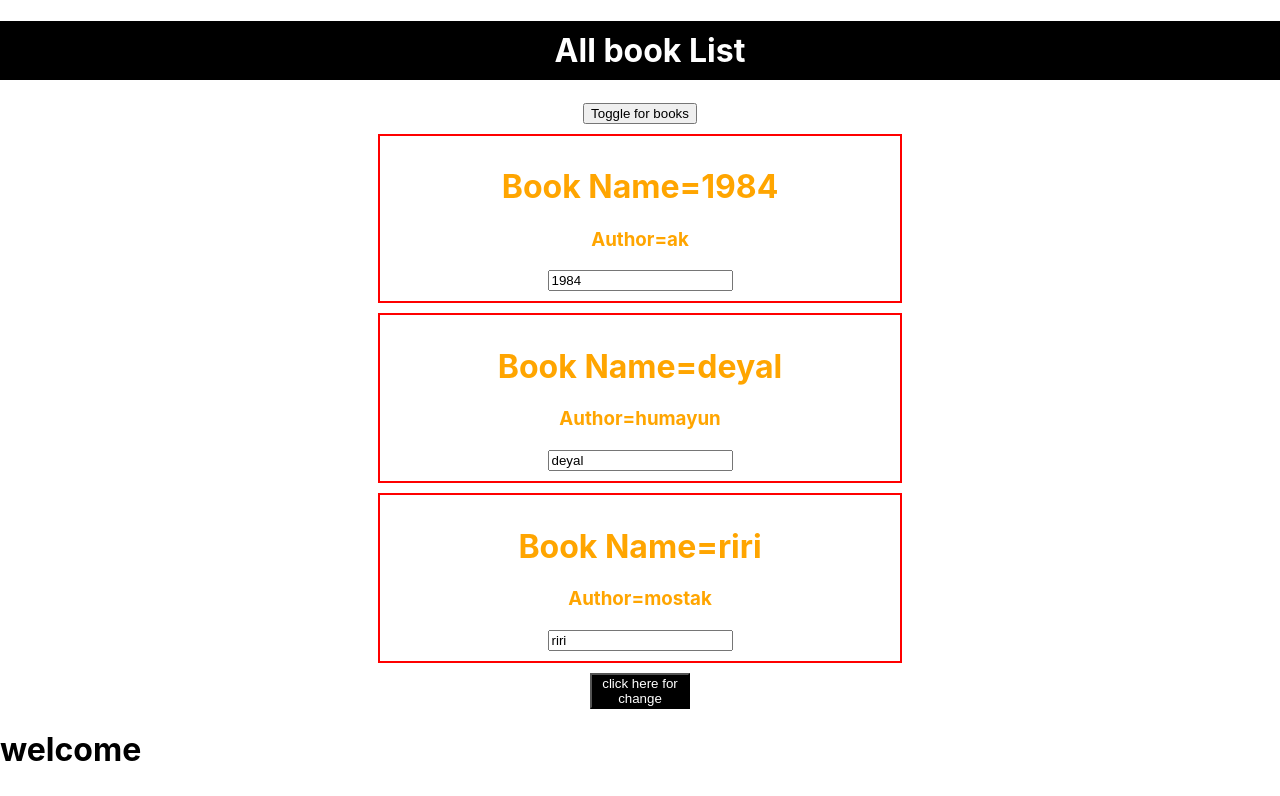
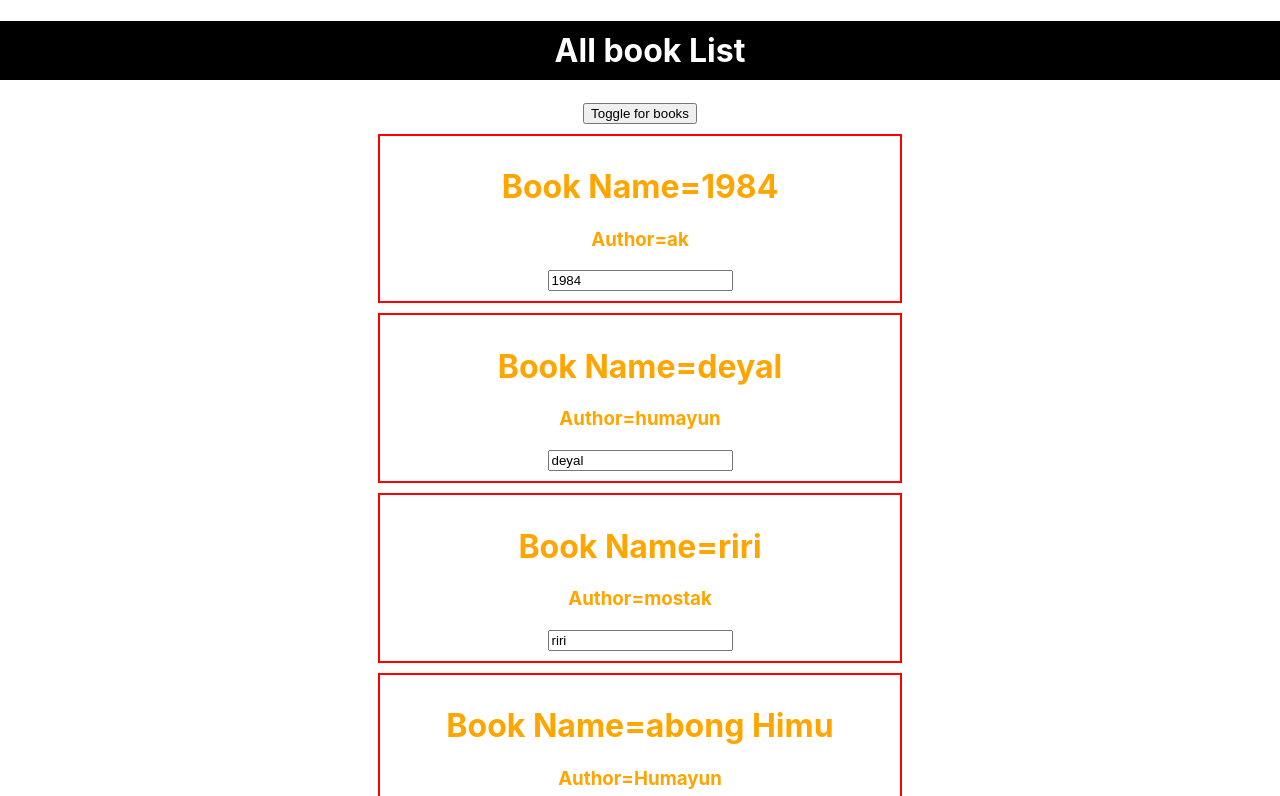
Before and after one commit to CoderAsif85/react-practice, a React (Create React App) app: page / in a window 1280 px wide. Shown: the top 796 px of the page. Built offline with nearby package versions, Linux system fonts and the light colour scheme.

Commit message:
project structured optimised by creating separate file for component

```diff
--- a/src/App.js
+++ b/src/App.js
@@ -1,135 +1,15 @@
 import logo from './logo.svg';
 import './App.css';
-import React, { Component } from 'react';
-import { createElement } from 'react';
-import Person, { Names } from './Components/Person.js';
-import { Newperson } from './Components/class';
-import Book from './Components/book';
-
-// function App() {
-
-//   // create element with jsx
-
-//   // return (
-//   //   <div className="App">
-//   //     <h1>Hello buddy</h1>
-//   //     <Person />
-//   //   </div>
-//   // );
-
-//   // create element with react
-
-//   // return React.createElement('div', { className: 'App' }, createElement("h1", null, 'hello buddy'),
-//   //   <Person />, <Names name='Reazul' age='423' />, <Names name='alif' age='232' />, <Names name='rifat' age='222' />, <Newperson name='boss' age='22' />)
-
-// // };
-
-class App extends Component {
-
-  state = {
-    Books: [{ book_Name: 1984, author: 'ak' },
-    { book_Name: 'deyal', author: 'humayun' },
-    { book_Name: 'riri', author: 'mostak' }],
-    showBooks: true
-  }
-
-  cngBookName = () => {
-    this.setState({
-      Books: [{ book_Name: 'voy', author: 'humayun' },
-      { book_Name: 'inferno', author: 'dan brown' },
-      { book_Name: 'hat kata robin', author: 'jafor iqbal' }]
-    })
-  }
-  changeBookName = (event, index) => {
-    const newBooKName = {
-      ...this.state.Books[index]
-    }
+import React from 'react';
 
 
-    console.log(event.target.value)
+import MainComponent from './Components/MainComponent';
+let App = () => {
 
+  return (
+    <MainComponent />
+  );
 
-    newBooKName.book_Name = event.target.value;
-
-    const Books = [...this.state.Books];
-    Books[index] = newBooKName;
-
-    this.setState({
-      Books: Books
-    })
-
-
-  }
-
-  deleteBooks = index => {
-    const deleteBook = this.state.Books.slice();
-    deleteBook.splice(index, 1);
-    this.setState({
-      Books: deleteBook
-    })
-  }
-  toggleBooks = () => {
-    this.setState({
-      showBooks: !this.state.showBooks
-    })
-
-  }
-
-
-  render() {
-
-    const BookStyleInLine = {
-      backgroundColor: 'black',
-      color: 'white',
-      width: '100px'
-    };
-    const h1Style = {
-      backgroundColor: 'black',
-      width: '100%',
-      color: 'white',
-      padding: '10px'
-
-    }
-
-    const bookList = this.state.Books;
-
-
-    const AllBook = bookList.map((item, index) => {
-
-
-      return (
-
-        <Book
-          book_Name={item.book_Name}
-          author={item.author}
-          deleteItem={() => this.deleteBooks(index)}
-          inputValue={(event) => this.changeBookName(event, index)}
-
-        />
-
-
-      );
-
-    });
-
-
-
-
-    return (
-      <div className='App'>
-        <h1 style={h1Style}> All book List</h1>
-        <button onClick={this.toggleBooks}> Toggle for books</button>
-
-
-        {this.state.showBooks ? AllBook : null}
-
-        <button onClick={this.cngBookName} style={BookStyleInLine}>click here for change</button>
-
-      </div>
-    );
-
-
-  }
 }
 
 
@@ -140,5 +20,4 @@ class App extends Component {
 
 
 
-
 export default App;
--- /dev/null
+++ b/src/Components/MainComponent.js
@@ -0,0 +1,105 @@
+import React, { Component } from "react";
+import Book from "./book";
+import BookState from "../assests/BookState";
+
+import BookList from "./lists/BookList";
+
+class MainComponent extends Component {
+    state = {
+        Books: BookState,
+        showBooks: true
+    }
+
+    cngBookName = () => {
+        this.setState({
+            Books: [{ book_Name: 'voy', author: 'humayun' },
+            { book_Name: 'inferno', author: 'dan brown' },
+            { book_Name: 'hat kata robin', author: 'jafor iqbal' }]
+        })
+    }
+    changeBookName = (event, index) => {
+        const newBooKName = {
+            ...this.state.Books[index]
+        }
+
+
+        console.log(event.target.value)
+
+
+        newBooKName.book_Name = event.target.value;
+
+        const Books = [...this.state.Books];
+        Books[index] = newBooKName;
+
+        this.setState({
+            Books: Books
+        })
+
+
+    }
+
+    deleteBooks = index => {
+        const deleteBook = this.state.Books.slice();
+        deleteBook.splice(index, 1);
+        this.setState({
+            Books: deleteBook
+        })
+    }
+    toggleBooks = () => {
+        this.setState({
+            showBooks: !this.state.showBooks
+        })
+
+    }
+
+
+    render() {
+
+        const BookStyleInLine = {
+            backgroundColor: 'black',
+            color: 'white',
+            width: '100px'
+        };
+        const h1Style = {
+            backgroundColor: 'black',
+            width: '100%',
+            color: 'white',
+            padding: '10px'
+
+        }
+
+
+
+
+
+        const AllBook = <BookList Books={this.state.Books}
+            deleteBooks={this.deleteBooks}
+            changeBookName={this.changeBookName} />
+
+
+
+
+
+
+        return (
+
+
+
+            <div className='App'>
+                <h1 style={h1Style}> All book List</h1>
+                <button onClick={this.toggleBooks}> Toggle for books</button>
+
+
+
+                {this.state.showBooks ? AllBook : null}
+
+                <button onClick={this.cngBookName} style={BookStyleInLine}>click here for change</button>
+
+            </div>
+        );
+
+
+    }
+}
+
+export default MainComponent;
--- a/src/Components/Person.js
+++ /dev/null
@@ -1,21 +0,0 @@
-import React from "react";
-
-function Person() {
-    return (
-        <div>
-            <h1>i am your friend  </h1>
-        </div>
-    );
-}
-
-export let Names = (props) => {
-    return (
-        <div>
-            <h3>Name: {props.name} and Age: {props.age} years</h3>
-        </div>
-    );
-
-}
-
-
-export default Person;
--- a/src/Components/class.js
+++ b/src/Components/class.js
@@ -1,17 +1,19 @@
 import React, { Component } from "react";
 
-export class Newperson extends Component {
 
-    constructor(props) {
-        super(props)
 
-    }
-    render() {
-        return (<div>
-            <h1>My name is {this.props.name}</h1>
-            <h2>My age is {this.props.age}</h2>
-        </div>
-        );
+// export class Newperson extends Component {
 
-    }
-}
+//     constructor(props) {
+//         super(props)
+
+//     }
+//     render() {
+//         return (<div>
+//             <h1>My name is {this.props.name}</h1>
+//             <h2>My age is {this.props.age}</h2>
+//         </div>
+//         );
+
+//     }
+// }
--- /dev/null
+++ b/src/Components/lists/BookList.js
@@ -0,0 +1,29 @@
+import React from "react";
+
+import Book from "../book";
+
+
+const BookList = (props) => {
+
+    return (
+        props.Books.map((item, index) => {
+
+
+            return (
+
+                <Book
+                    book_Name={item.book_Name}
+                    author={item.author}
+                    deleteItem={() => props.deleteBooks(index)}
+                    inputValue={(event) => props.changeBookName(event, index)}
+
+                />
+
+
+            );
+
+        })
+    );
+}
+
+export default BookList;
--- /dev/null
+++ b/src/assests/BookState.js
@@ -0,0 +1,12 @@
+
+
+const BookState = [
+    { book_Name: 1984, author: 'ak' },
+    { book_Name: 'deyal', author: 'humayun' },
+    { book_Name: 'riri', author: 'mostak' },
+    {
+        book_Name: 'abong Himu', author: 'Humayun'
+    }
+]
+
+export default BookState;
```
